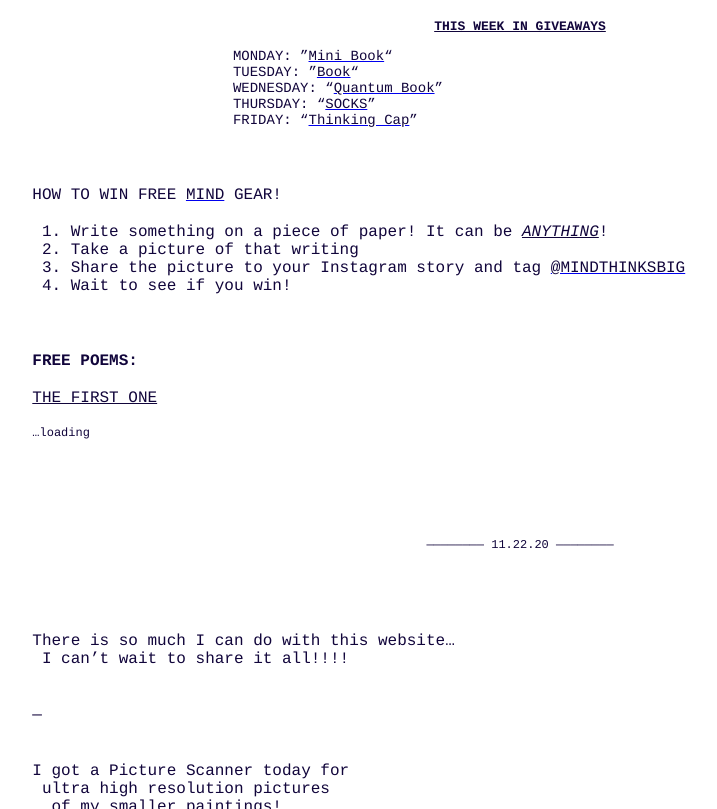
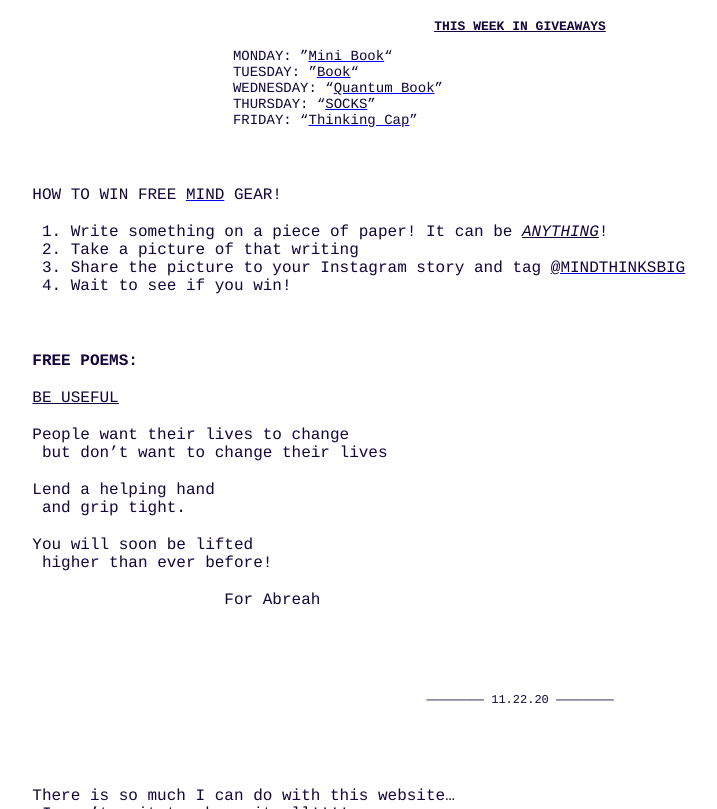
Before and after one commit to mbilski17/mbs, a plain HTML site: page index.html in a window 1280 px wide. Shown: the part 437-1246 px from the top of the page, without its empty margins (120-837 px from the left). Drawn offline with Linux system fonts and the light colour scheme.

Commit message:
Update index.html

```diff
--- a/index.html
+++ b/index.html
@@ -27,7 +27,7 @@
     p.p18 {margin: 0.0px 0.0px 0.0px 216.1px; text-indent: 128.8px; line-height: 18.0px; font: 14.0px Courier; color: #11053b; background-color: #ffffff}
     p.p19 {margin: 0.0px 0.0px 0.0px 216.1px; text-indent: -71.8px; line-height: 18.0px; font: 16.0px Courier; color: #11053b; background-color: #ffffff}
     p.p20 {margin: 0.0px 0.0px 0.0px 216.1px; text-indent: -71.8px; line-height: 18.0px; font: 16.0px Courier; color: #11053b; background-color: #ffffff; min-height: 19.0px}
-    p.p21 {margin: 0.0px 0.0px 0.0px 216.1px; text-indent: -71.8px; line-height: 18.0px; font: 12.0px Courier; color: #11053b}
+    p.p21 {margin: 0.0px 0.0px 0.0px 216.1px; text-indent: -71.8px; line-height: 18.0px; font: 16.0px Courier; color: #11053b}
     p.p22 {margin: 0.0px 0.0px 0.0px 0.0px; text-align: center; line-height: 14.0px; font: 12.0px Courier; color: #11053b; -webkit-text-stroke: #11053b}
     p.p23 {margin: 0.0px 0.0px 0.0px 0.0px; text-align: center; line-height: 14.0px; font: 12.0px Courier; color: #11053b; -webkit-text-stroke: #11053b; min-height: 14.0px}
     p.p24 {margin: 0.0px 0.0px 0.0px 216.1px; text-indent: -71.8px; line-height: 18.0px; font: 16.0px Courier; color: #11053b; -webkit-text-stroke: #0000cd; background-color: #ffffff; min-height: 19.0px}
@@ -120,10 +120,18 @@
 <p class="p20"><span class="s1"></span><br></p>
 <p class="p19"><span class="s1"><b>FREE POEMS:</b></span></p>
 <p class="p20"><span class="s1"><b></b></span><br></p>
-<p class="p19"><span class="s2">THE FIRST ONE</span></p>
+<p class="p19"><span class="s2">BE USEFUL</span></p>
 <p class="p20"><span class="s2"></span><br></p>
-<p class="p21"><span class="s1">…loading</span></p>
-<p class="p11"><span class="s1"></span><br></p>
+<p class="p19"><span class="s1">People want their lives to change</span></p>
+<p class="p19"><span class="s1"><span class="Apple-converted-space"> </span>but don’t want to change their lives</span></p>
+<p class="p20"><span class="s1"></span><br></p>
+<p class="p19"><span class="s1">Lend a helping hand</span></p>
+<p class="p19"><span class="s1"><span class="Apple-converted-space"> </span>and grip tight.</span></p>
+<p class="p20"><span class="s1"></span><br></p>
+<p class="p19"><span class="s1">You will soon be lifted</span></p>
+<p class="p19"><span class="s1"><span class="Apple-converted-space"> </span>higher than ever before!</span></p>
+<p class="p20"><span class="s1"></span><br></p>
+<p class="p21"><span class="s6"><span class="Apple-converted-space">                    </span>For Abreah</span></p>
 <p class="p11"><span class="s1"></span><br></p>
 <p class="p11"><span class="s1"></span><br></p>
 <p class="p11"><span class="s1"></span><br></p>
```
